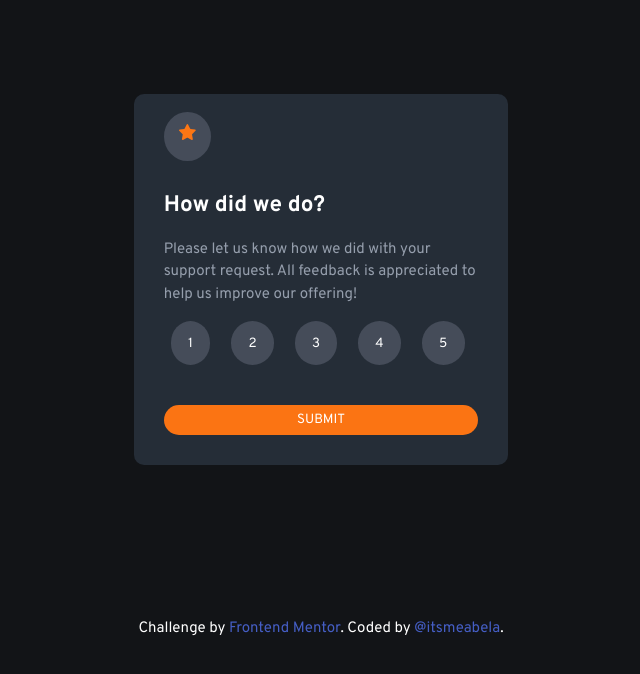
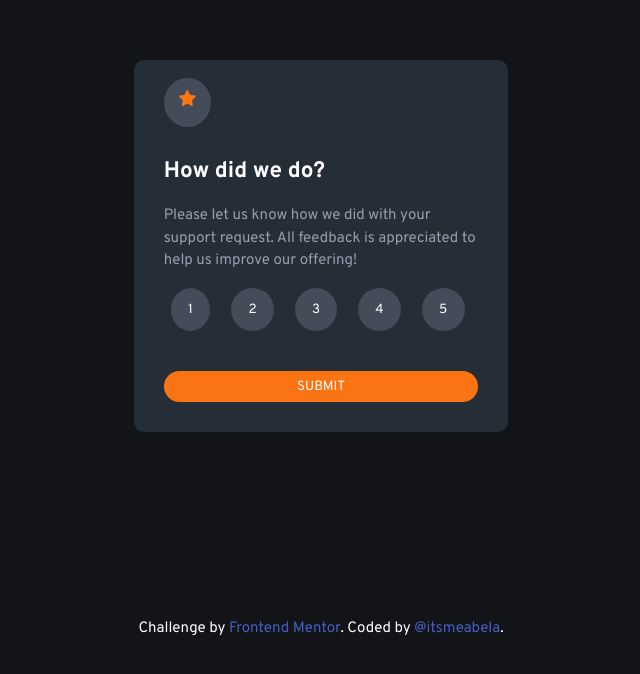
Before and after one commit to itsmeabela/interactive_rating, a plain HTML site: page index.html in a window 1280 px wide. Shown: the part 162-836 px from the top of the page, without its empty margins (319-959 px from the left). After the commit the page ends 808 px from the top, so only its background shows below. Drawn offline with Linux system fonts and the light colour scheme.

Commit message:
centered

```diff
--- a/style.css
+++ b/style.css
@@ -11,9 +11,14 @@
   box-sizing: border-box;
   font-family: "Overpass", sans-serif;
 }
+html {
+  height: 100%;
+}
 body {
-  margin: 0;
-  padding: 0;
+  min-height: 100%;
+  display: flex;
+  justify-content: center;
+  align-items: center;
   font-size: 15px;
   background-color: var(--very-dark-blue);
 }
@@ -30,7 +35,7 @@ h2 {
 .container {
   background-color: var(--dark-blue);
   max-width: min-content;
-  margin: 20% auto;
+  margin: auto;
   border-radius: 10px;
   padding: 2em;
   animation: flow 2s forwards;
```
